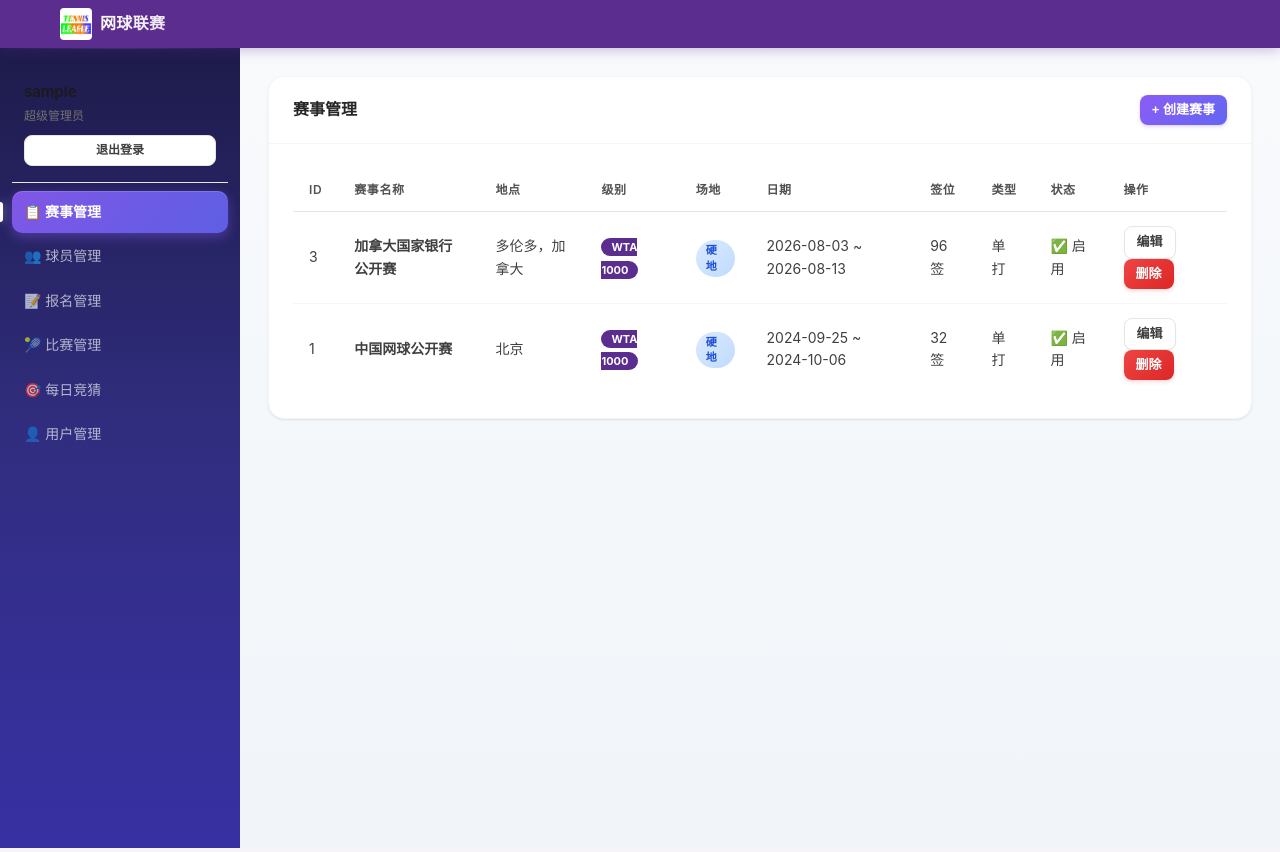
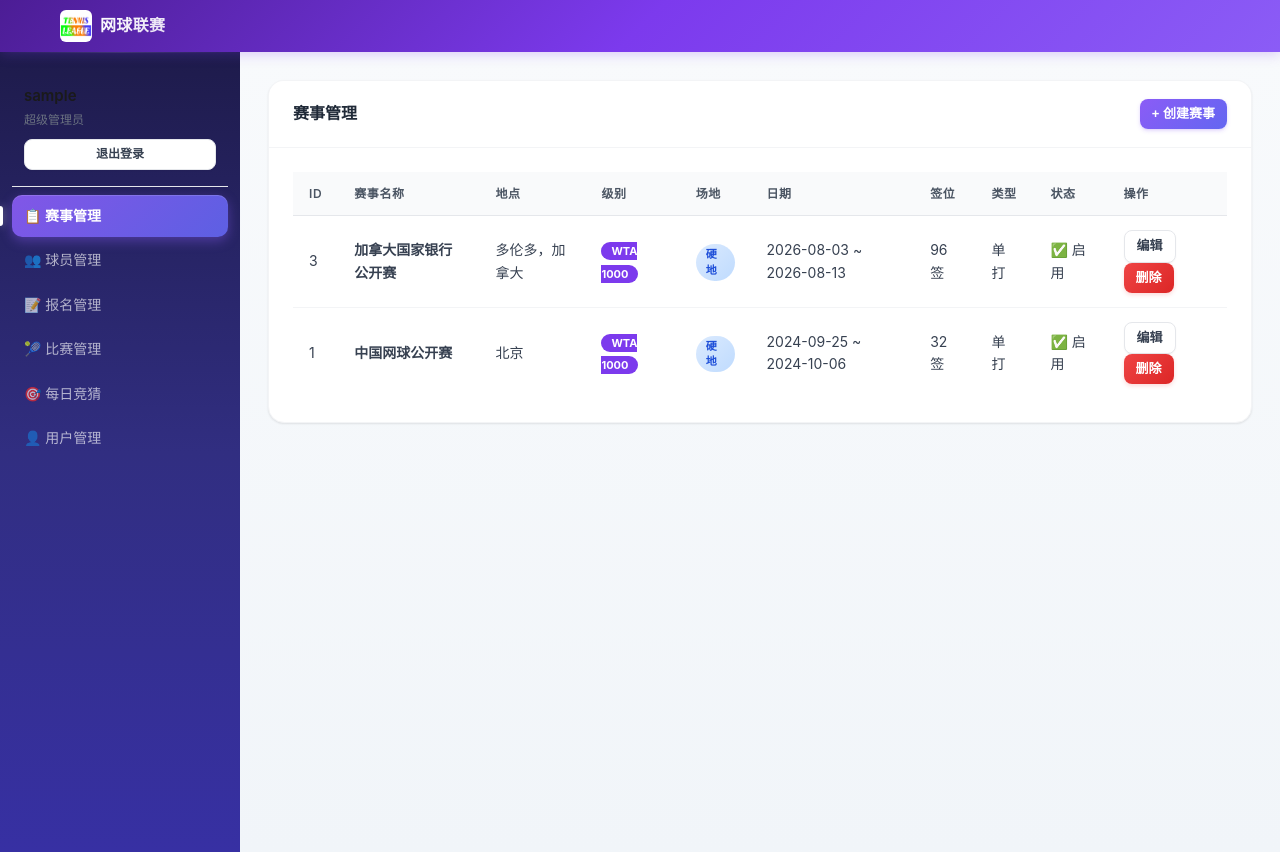
Before and after one commit to linbo98705/wta, a Flask app: page /admin in a window 1280 px wide. Run offline with Flask 3, Linux system fonts and the light colour scheme; the visitor is signed in with stand-in values (Sample User, id 1); data comes from the database, SQL or seed files in the repository.

Commit message:
主题配色升级 + 管理后台移动端深度优化

```diff
--- a/static/css/style.css
+++ b/static/css/style.css
@@ -5,30 +5,31 @@
 
 /* ── CSS Variables ─────────────────────── */
 :root {
-    --purple-dark: #2D0A5E;
-    --purple: #5B2D8E;
-    --purple-light: #7B4FA0;
-    --purple-lighter: #E8DFF0;
-    --purple-bg: #F7F3FA;
-    --purple-rgb: 91, 45, 142;
+    --purple-dark: #4C1D95;
+    --purple: #7C3AED;
+    --purple-light: #8B5CF6;
+    --purple-lighter: #EDE9FE;
+    --purple-bg: #FAF5FF;
+    --purple-rgb: 124, 58, 237;
     --white: #FFFFFF;
     --black: #1A1A1A;
-    --gray-100: #F5F5F5;
-    --gray-200: #E5E5E5;
-    --gray-300: #D4D4D4;
-    --gray-400: #A3A3A3;
-    --gray-500: #737373;
-    --gray-600: #525252;
-    --gray-700: #404040;
-    --gray-800: #262626;
-    --accent-green: #00A86B;
-    --accent-red: #DC3545;
-    --accent-gold: #C8A951;
-    --radius-sm: 4px;
-    --radius: 8px;
-    --radius-lg: 12px;
-    --shadow: 0 2px 8px rgba(0,0,0,0.08);
-    --shadow-lg: 0 4px 24px rgba(0,0,0,0.12);
+    --gray-50: #F9FAFB;
+    --gray-100: #F3F4F6;
+    --gray-200: #E5E7EB;
+    --gray-300: #D1D5DB;
+    --gray-400: #9CA3AF;
+    --gray-500: #6B7280;
+    --gray-600: #4B5563;
+    --gray-700: #374151;
+    --gray-800: #1F2937;
+    --accent-green: #10B981;
+    --accent-red: #EF4444;
+    --accent-gold: #F59E0B;
+    --radius-sm: 6px;
+    --radius: 10px;
+    --radius-lg: 16px;
+    --shadow: 0 1px 3px rgba(0,0,0,0.08), 0 1px 2px rgba(0,0,0,0.06);
+    --shadow-lg: 0 10px 15px -3px rgba(0,0,0,0.08), 0 4px 6px -2px rgba(0,0,0,0.04);
     --transition: 0.2s ease;
 }
 
@@ -152,18 +153,18 @@ img { max-width: 100%; height: auto; }
 
 /* ── Main Navigation ───────────────────── */
 .main-nav {
-    background: var(--purple);
+    background: linear-gradient(135deg, var(--purple-dark) 0%, var(--purple) 50%, var(--purple-light) 100%);
     position: sticky;
     top: 0;
     z-index: 1000;
-    box-shadow: 0 2px 12px rgba(var(--purple-rgb), 0.3);
+    box-shadow: 0 2px 12px rgba(var(--purple-rgb), 0.25);
 }
 
 .nav-container {
     display: flex;
     align-items: center;
     justify-content: space-between;
-    height: 48px;
+    height: 52px;
 }
 
 .logo {
```
Also changed, not shown: other parts of static/css/style.css (+95 -0 lines).
